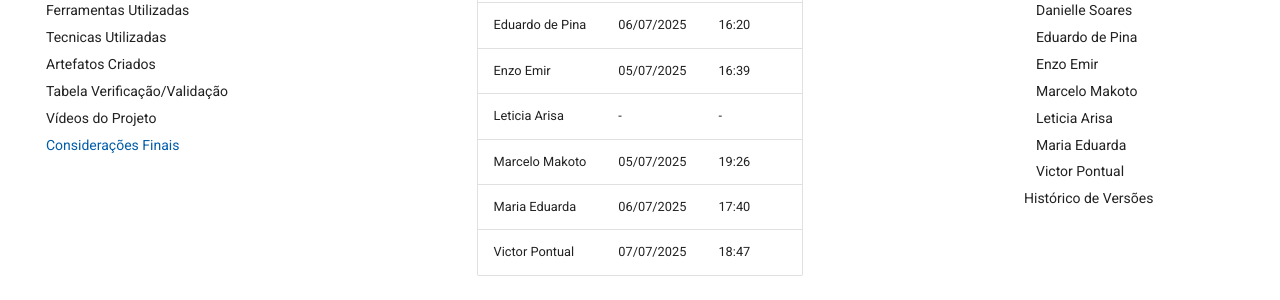
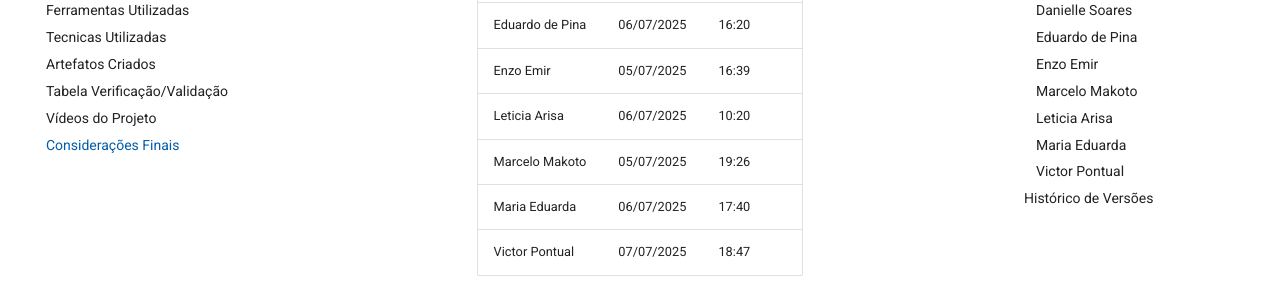
Before and after one commit to eduardodpms/REQ-FGTS, an MkDocs documentation site: the page built from docs/Final/Consideracoes.md, in a window 1280 px wide and 900 px high, scrolled down 401 px. Shown: the part 152-452 px from the top of the window. Built offline with MkDocs 1.6.1 and Material for MkDocs 9.7.7, drawn with Linux system fonts in a browser that asks for light colours; comment, search, counter and statistics services are not loaded.

Commit message:
update: atualizaçao pagina

```diff
--- a/docs/Final/Consideracoes.md
+++ b/docs/Final/Consideracoes.md
@@ -34,8 +34,8 @@ Nesta seção, cada integrante da equipe compartilha, de forma individual, as pr
     </tr>
     <tr>
       <td> Leticia Arisa </td>
-      <td> - </td>
-      <td> - </td>
+      <td> 06/07/2025 </td>
+      <td> 10:20 </td>
     </tr>
     <tr>
       <td> Marcelo Makoto </td>
```
